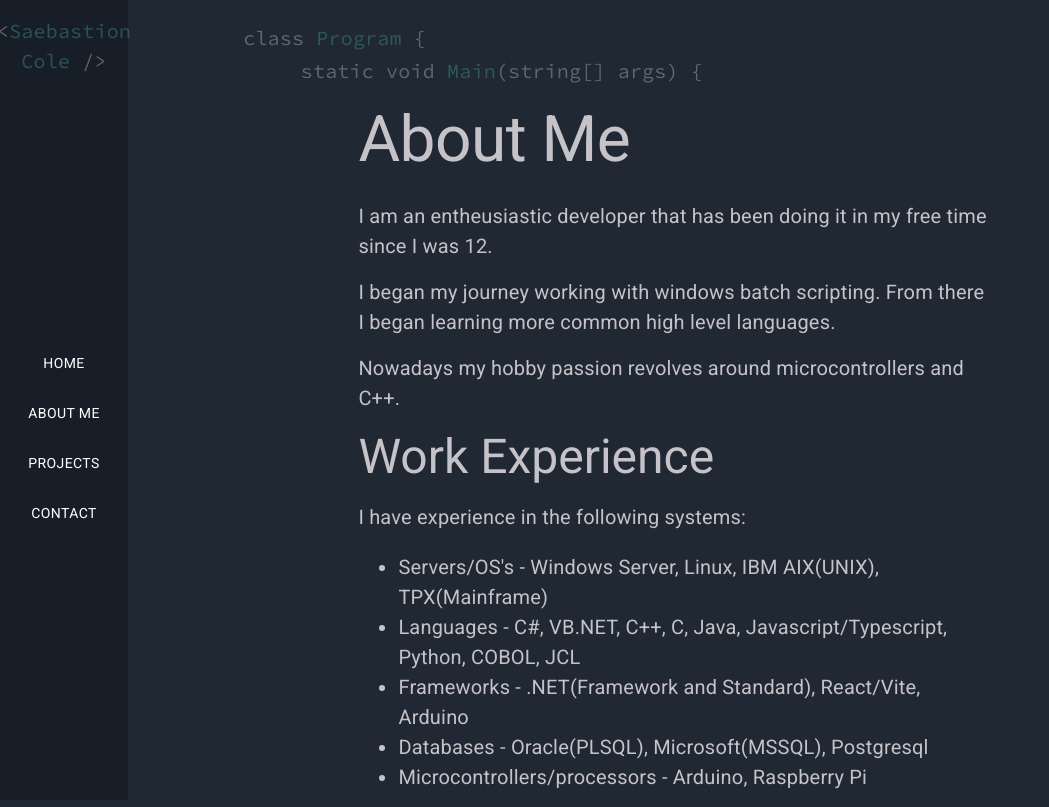
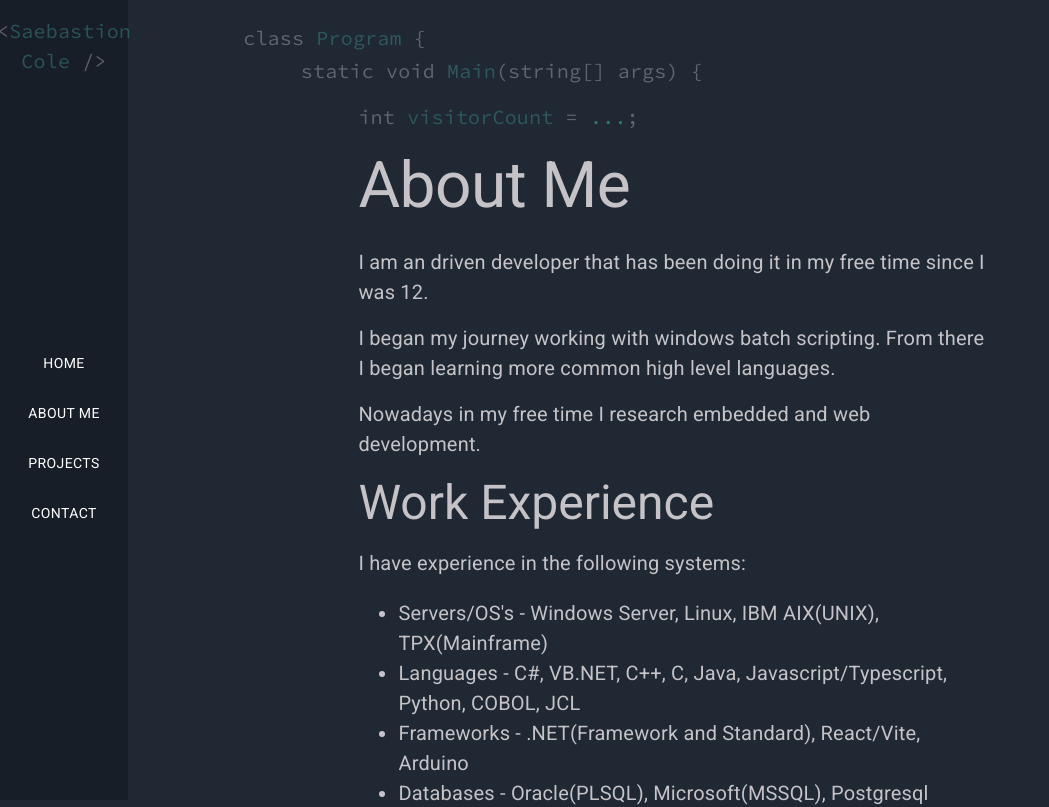
Before and after one commit to sdcole/website-frontend, a React (Vite) app in the folder personalsite-frontend/: page /about in a window 1280 px wide. Shown: the top 807 px of the page, without its empty margins (0-1049 px from the left). Built offline with nearby package versions, Linux system fonts and the light colour scheme; no server answers.

Commit message:
Pass a visitorCount to app props to display

```diff
--- a/personalsite-frontend/src/App.css
+++ b/personalsite-frontend/src/App.css
@@ -129,6 +129,9 @@
   color: #45A29E;
 }
 
+.tertiary-code {
+  color: #4be9c7;
+}
 .blinking-cursor::after {
   content: '|';
   animation: blink 1s step-start infinite;
@@ -166,6 +169,9 @@
   z-index: 1;
   flex-direction: column; /* Vertical layout for desktop */
 }
+
+
+
 
 /*Desktop Style*/
 @media (min-width: 600px) {
--- a/personalsite-frontend/src/App.tsx
+++ b/personalsite-frontend/src/App.tsx
@@ -16,7 +16,7 @@ function App() {
 
   const makePostCall = async (): Promise<void> => {
     try {
-      const response = await axios.post<number>('http://nullbyte.access.ly/api/v1/visitor-tracker');
+      const response = await axios.post<number>('https://nullbyte.access.ly/api/v1/visitor-tracker');
       const result = response.data;
       setVisitorCount(result); // Store the result in the state
     } catch (error) {
@@ -35,9 +35,9 @@ function App() {
       <div className="fade-container" key={location.pathname}>
           <Routes location={location}>
             <Route path="/" element={<Home visitorCount={visitorCount}/>} />
-            <Route path="/about" element={<About />} />
-            <Route path="/projects" element={<Projects/>}/>
-            <Route path="/contact" element={<Contact/>}/>
+            <Route path="/about" element={<About visitorCount={visitorCount}/>} />
+            <Route path="/projects" element={<Projects visitorCount={visitorCount}/>}/>
+            <Route path="/contact" element={<Contact visitorCount={visitorCount}/>}/>
           </Routes>
         </div>
         <Footer/>
--- a/personalsite-frontend/src/pages/About.tsx
+++ b/personalsite-frontend/src/pages/About.tsx
@@ -2,23 +2,31 @@ import { Typography } from '@mui/material';
 import TopPageCode from '../components/TopPageCode';
 import BottomPageCode from '../components/BottomPageCode';
 
-const About = () => {
+interface Props {
+  visitorCount: number | null;
+}
+const About = ({visitorCount}: Props) => {
   return (
     <div className='page-container'>
             <TopPageCode/>
 
             <div className='page-content'>
+              <div className="code-container">
+                <Typography variant="body1" fontFamily="'Source Code Pro', monospace">
+                  int <span className='secondary-code'>visitorCount</span> = <span className='tertiary-code'>{visitorCount !== null ? visitorCount : '...'}</span>&#59;
+                </Typography>
+              </div>
               <Typography variant="h2" component="h1" className="header" gutterBottom>
                   About Me
               </Typography>
               <Typography variant="body1" paragraph>
-                  I am an entheusiastic developer that has been doing it in my free time since I was 12.
+                I am an driven developer that has been doing it in my free time since I was 12.
               </Typography>
               <Typography variant="body1" paragraph>
                   I began my journey working with windows batch scripting. From there I began learning more common high level languages.
               </Typography>
               <Typography variant="body1" paragraph>
-                    Nowadays my hobby passion revolves around microcontrollers and C++.
+                  Nowadays in my free time I research embedded and web development.
               </Typography>
 
               <Typography variant="h3" component="h2" className="header" gutterBottom>
--- a/personalsite-frontend/src/pages/Contact.tsx
+++ b/personalsite-frontend/src/pages/Contact.tsx
@@ -3,13 +3,21 @@ import TopPageCode from '../components/TopPageCode';
 import BottomPageCode from '../components/BottomPageCode';
 import { FaGithub, FaFacebook, FaInstagram, FaLinkedin } from 'react-icons/fa';
 
-const Contact = () => {
+interface Props {
+  visitorCount: number | null;
+}
+const Contact = ({visitorCount}: Props) => {
 
     return (
         <div className='page-container'>
             <TopPageCode/>
 
             <div className='page-content'>
+              <div className="code-container">
+                <Typography variant="body1" fontFamily="'Source Code Pro', monospace">
+                  int <span className='secondary-code'>visitorCount</span> = <span className='tertiary-code'>{visitorCount !== null ? visitorCount : '...'}</span>&#59;
+                </Typography>
+              </div>
               <Typography variant="h2" component="h1" className="header" gutterBottom>
                   Contact Me
               </Typography>
--- a/personalsite-frontend/src/pages/Home.tsx
+++ b/personalsite-frontend/src/pages/Home.tsx
@@ -2,25 +2,27 @@ import { Typography } from '@mui/material';
 import TopPageCode from '../components/TopPageCode';
 import BottomPageCode from '../components/BottomPageCode';
 
-interface HomeProps {
+interface Props {
     visitorCount: number | null;
   }
 
-const Home = ({visitorCount}: HomeProps) => {
+const Home = ({visitorCount}: Props) => {
 
   return (
     <div className="page-container">
       <TopPageCode />
 
       <div className="page-content">
+        <div className="code-container">
+          <Typography variant="body1" fontFamily="'Source Code Pro', monospace">
+            int <span className='secondary-code'>visitorCount</span> = <span className='tertiary-code'>{visitorCount !== null ? visitorCount : '...'}</span>&#59;
+          </Typography>
+        </div>
         <Typography variant="h2" component="h1" className="header" gutterBottom>
           Saebastion Cole
         </Typography>
         <Typography variant="body1" paragraph>
           Hi, I'm Saebastion, welcome to my personal site.
-        </Typography>
-        <Typography variant="body1" paragraph>
-          This site has had {visitorCount !== null ? visitorCount : '...'} visitors
         </Typography>
         <Typography variant="body1" paragraph>
           I am a software engineer currently specializing in batch file-driven and full-stack applications.
--- a/personalsite-frontend/src/pages/Projects.tsx
+++ b/personalsite-frontend/src/pages/Projects.tsx
@@ -3,13 +3,21 @@ import TopPageCode from '../components/TopPageCode';
 import BottomPageCode from '../components/BottomPageCode';
 import {Link} from '@mui/material';
 
-const Projects = () => {
+interface Props {
+  visitorCount: number | null;
+}
+const Projects = ({visitorCount}: Props) => {
 
     return (
         <div className='page-container'>
             <TopPageCode/>
 
             <div className='page-content'>
+            <div className="code-container">
+                <Typography variant="body1" fontFamily="'Source Code Pro', monospace">
+                  int <span className='secondary-code'>visitorCount</span> = <span className='tertiary-code'>{visitorCount !== null ? visitorCount : '...'}</span>&#59;
+                </Typography>
+              </div>
               <Typography variant="h2" component="h1" className="header" gutterBottom>
                     Projects
               </Typography>
```
Lines whose indentation alone changed are shown as unchanged.
